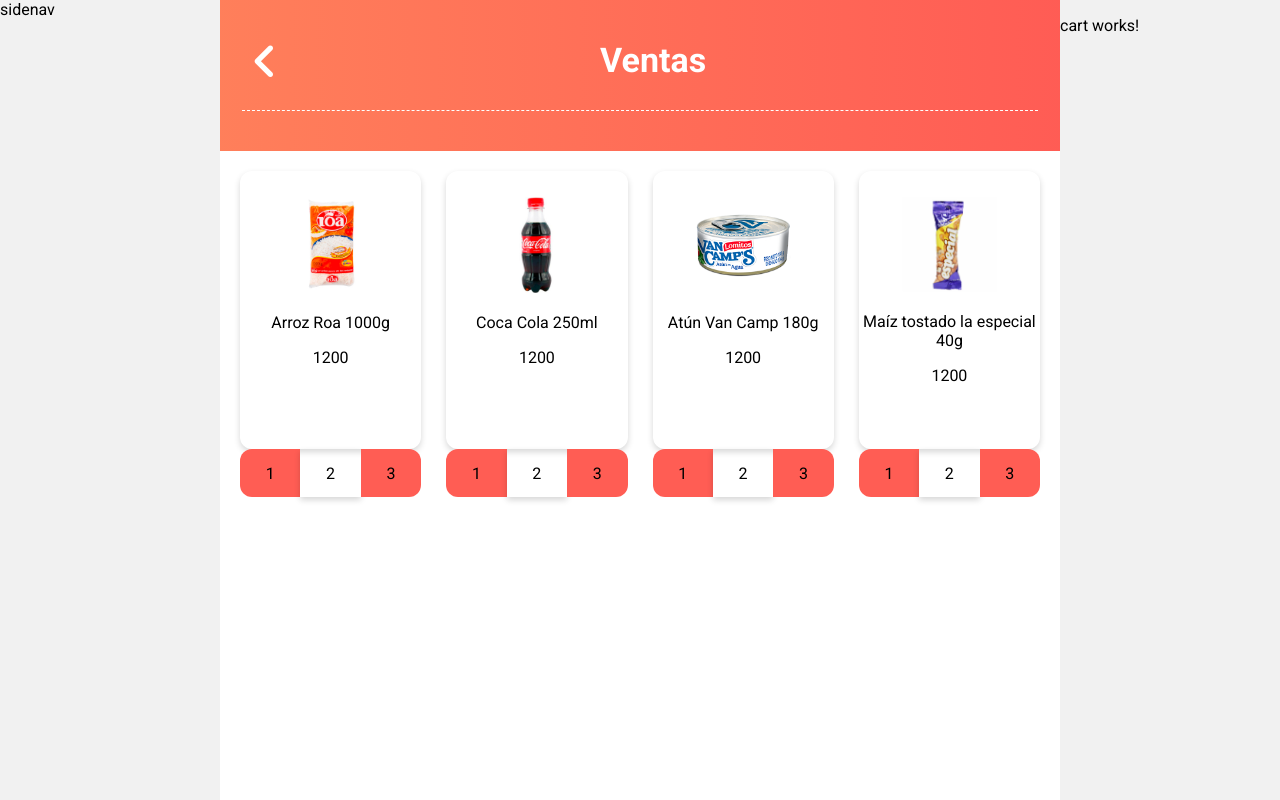
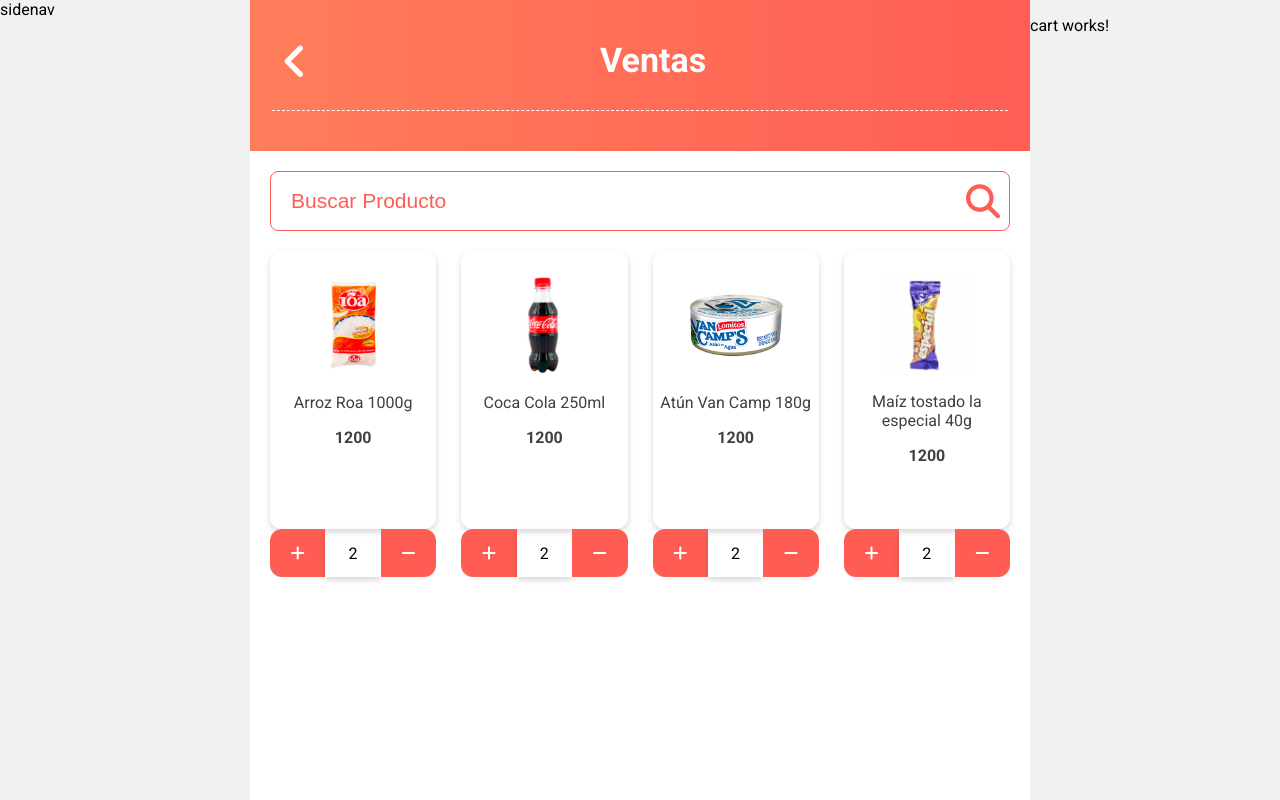
Before and after one commit to jfzapata/finsotienda-webapp, an Angular app: page / in a window 1280 px wide. Built offline with nearby package versions, Linux system fonts and the light colour scheme.

Commit message:
Se maqueta barra de busqueda y se agregan estilos

```diff
--- a/src/app/core/components/sales/sales.component.html
+++ b/src/app/core/components/sales/sales.component.html
@@ -1,23 +1,31 @@
 <div>
+  <div class="search-bar-container">
+    <div class="content-wrapper">
+      <div class="search-bar-input-control">
+        <input placeholder="Buscar Producto" type="text">
+        <i class="fa-solid fa-magnifying-glass"></i>
+      </div>
+    </div>
+  </div>
   <div class="content-wrapper">
     <section class="products">
       <div class="products-grid">
         <div *ngFor="let p of products" class="products-product">
           <article class="products-product-info">
             <img src="{{ p.image }}" alt="" />
-            <p>{{ p.name }}</p>
-            <p>{{ p.price }}</p>
+            <p class="products-product-info-name">{{ p.name }}</p>
+            <p class="products-product-info-price">{{ p.price }}</p>
           </article>
           <div class="products-product-controls">
             <div class="products-product-controls-grid">
               <div class="products-product-controls-decrease">
-                1
+                <i class="fa-solid fa-plus"></i>
               </div>
               <div class="products-product-controls-detail">
                 2
               </div>
               <div class="products-product-controls-increase">
-                3
+                <i class="fa-solid fa-minus"></i>
               </div>
             </div>
           </div>
--- a/src/app/core/components/sales/sales.component.scss
+++ b/src/app/core/components/sales/sales.component.scss
@@ -33,6 +33,8 @@
 .products-product-controls-decrease, .products-product-controls-increase {
 	background-color: var(--unnamed-color-ff5d54);
 	height: 100%;
+	color: white;
+	cursor: pointer;
 }
 
 .products-product-controls-decrease {
@@ -54,3 +56,46 @@
 	align-items: center;
 	justify-content: center;
 }
+
+.products-product-info-name {
+	font-size: 16px;
+	color: var(--unnamed-color-404040);
+}
+
+.products-product-info-price {
+	font-size: 16px;
+	font-weight: bold;
+	color: var(--unnamed-color-404040);
+}
+
+.search-bar-input-control {
+	position: relative;
+	display: flex;
+  align-items: center;
+
+	input {
+		width: 100%;
+		border: 1px solid var(--unnamed-color-ff5d54);
+		color: var(--unnamed-color-404040);
+		border-radius: 8px;
+		height: 56px;
+		font-size: 21px;
+		padding-left: 20px;
+	}
+
+	input:focus{
+    outline: none;
+	}
+
+	input::placeholder {
+		color: var(--unnamed-color-ff5d54);
+	}
+
+	i {
+		color: var(--unnamed-color-ff5d54);
+		position: absolute;
+		right: 10px;
+		margin: auto;
+		font-size: 34px;
+	}
+}
--- a/src/styles.scss
+++ b/src/styles.scss
@@ -6,7 +6,6 @@
   --unnamed-color-efefef: #efefef;
   --unnamed-color-ff5266: #ff5266;
   --unnamed-color-ff905b: #ff905b;
-  --unnamed-color-404040: #404040;
   --unnamed-color-f20000: #f20000;
   --unnamed-color-d8d8d8: #d8d8d8;
   --unnamed-color-f4f7ff: #f4f7ff;
@@ -22,9 +21,10 @@
   --unnamed-color-ff885c: #FF885C;
   --unnamed-color-ff5353: #FF5353;
   --unnamed-color-ff5d54: #ff5d54;
+  --unnamed-color-404040: #404040;
 
-  --sidenav-width: 220px;
-  --cart-width: 220px;
+  --sidenav-width: 250px;
+  --cart-width: 250px;
 }
 
 body {
```
